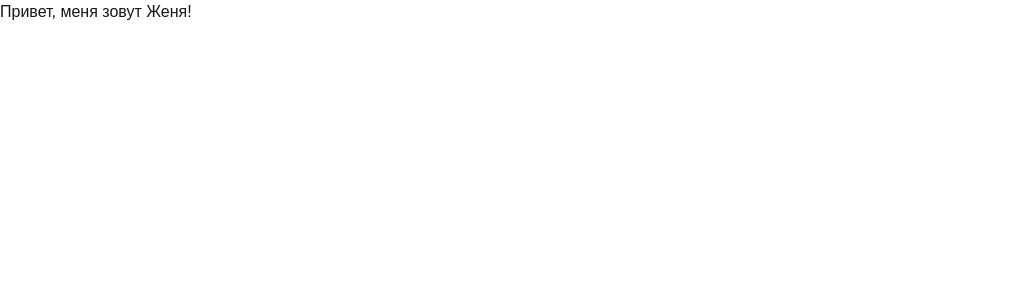
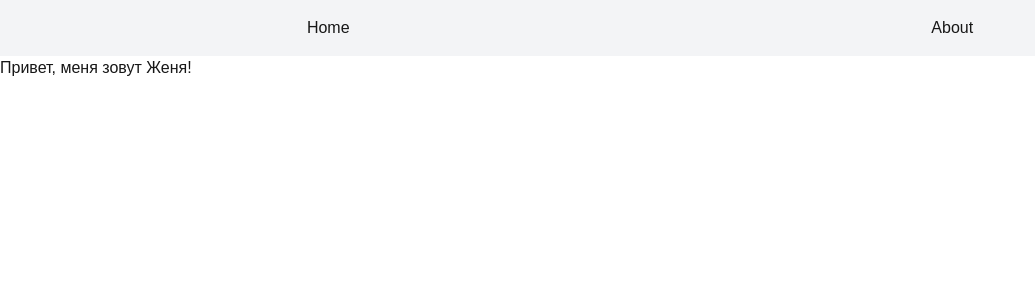
Before and after one commit to Orhla/Next.JS_Studying, a Next.js app: page / in a window 1280 px wide. Shown: the top 300 px of the page, without its empty margins (0-1035 px from the left). Built offline with nearby package versions, Linux system fonts and the light colour scheme.

Commit message:
Quick push for homework 1

```diff
--- a/app/layout.tsx
+++ b/app/layout.tsx
@@ -1,20 +1,21 @@
 import type { Metadata } from "next";
 import { Geist, Geist_Mono } from "next/font/google";
 import "./globals.css";
+import Header from "@/components/Header";
 
 const geistSans = Geist({
   variable: "--font-geist-sans",
-  subsets: ["latin"],
+  subsets: ["latin", "cyrillic"],
 });
 
 const geistMono = Geist_Mono({
   variable: "--font-geist-mono",
-  subsets: ["latin"],
+  subsets: ["latin", "cyrillic"],
 });
 
 export const metadata: Metadata = {
-  title: "Create Next App",
-  description: "Generated by create next app",
+  title: "Портфолио 1",
+  description: "Описание портфолио 1",
 };
 
 export default function RootLayout({
@@ -24,10 +25,13 @@ export default function RootLayout({
 }>) {
   return (
     <html
-      lang="en"
+      lang="ru"
       className={`${geistSans.variable} ${geistMono.variable} h-full antialiased`}
     >
-      <body className="min-h-full flex flex-col">{children}</body>
+      <body className="min-h-full">
+        <Header />
+        <main>{children}</main>
+      </body>
     </html>
   );
 }
--- /dev/null
+++ b/components/Footer.tsx
@@ -0,0 +1,9 @@
+import Link from "next/link";
+
+export default function Footer() {
+    return (
+        <footer className="text-center p-4 bg-gray-100 w-full">
+            <Link href="/" >Home</Link>
+        </footer>
+    );
+}
--- /dev/null
+++ b/components/Header.tsx
@@ -0,0 +1,12 @@
+import Link from "next/link";
+
+export default function Header() {
+    return (
+        <header>
+            <nav className="flex justify-around p-4 bg-gray-100 w-full">
+                <Link href="/" >Home</Link>
+                <Link href="/about" >About</Link>
+            </nav>
+        </header>
+    );
+}
```
